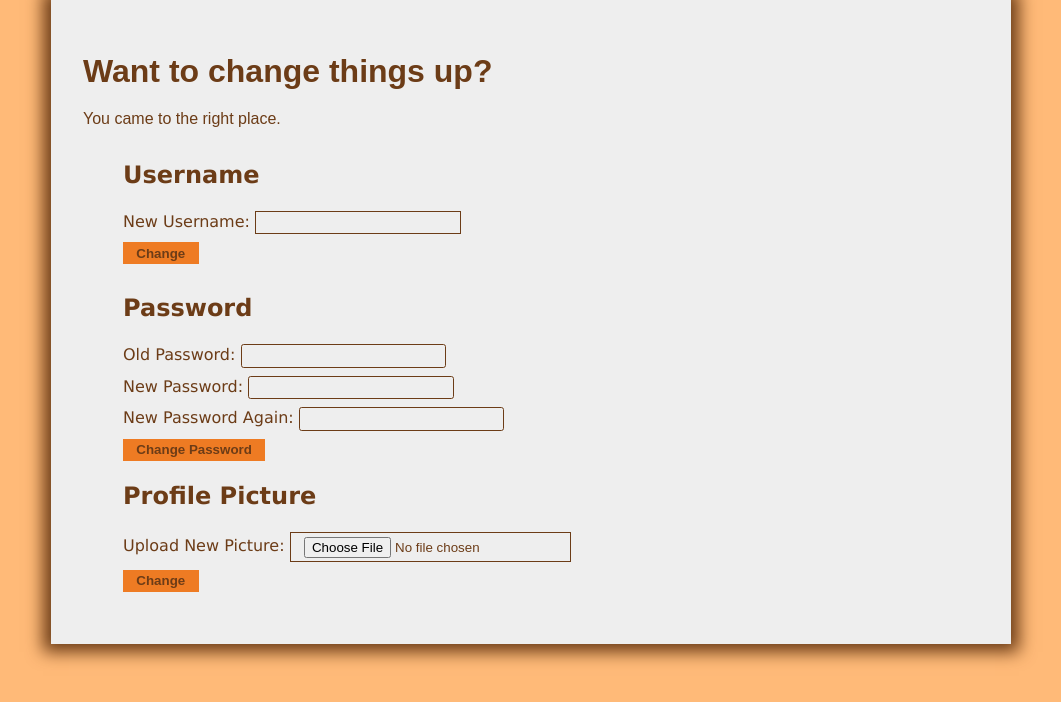
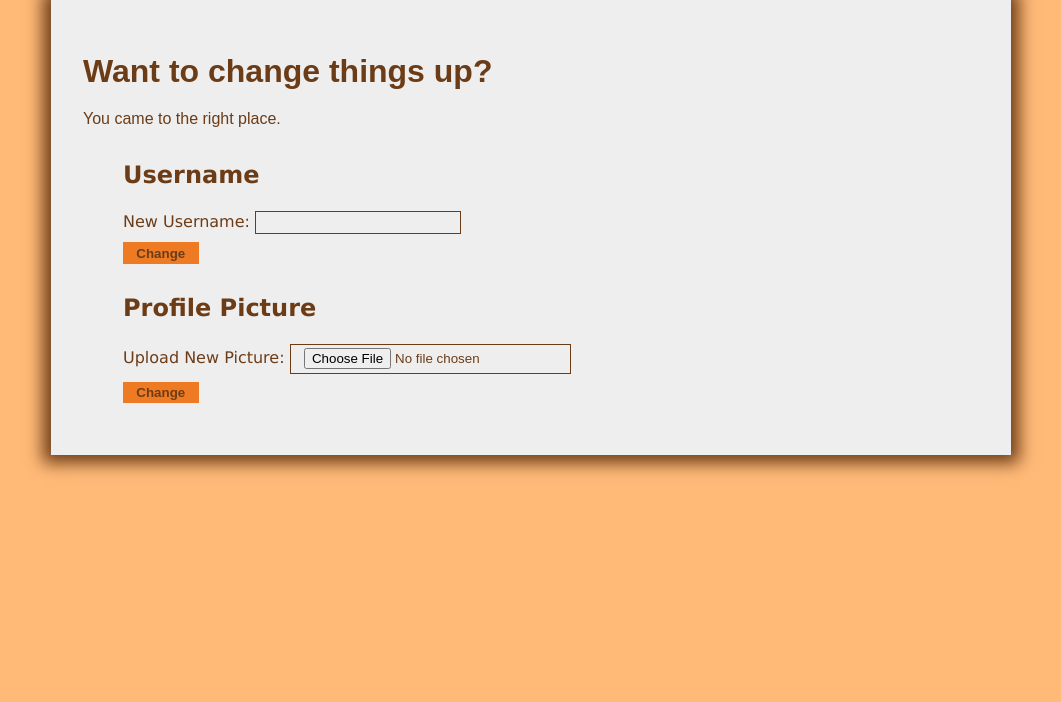
Before and after one commit to s-newman/skitter, a Flask app: page /settings in a window 1280 px wide. Shown: the part 65-767 px from the top of the page, without its empty margins (109-1170 px from the left). Run offline with Flask 2, Linux system fonts and the light colour scheme.

Commit message:
Remove password-changing functions
Dangit, users are authenticated via RIT LDAP.  What are we doing, trying to
change passwords?  Dumb, man.  You need sleep.

```diff
--- a/frontend/app/ui/static/js/settings-page.js
+++ b/frontend/app/ui/static/js/settings-page.js
@@ -24,11 +24,6 @@ $(document).ready(function() {
         });
     });
 
-    // Submit password change
-    $('#change-password').submit(function(event) {
-
-    });
-
     // Submit profile picture change
     $('#change-profile-pic').submit(function(event) {
 
--- a/frontend/app/ui/static/js/settings.js
+++ b/frontend/app/ui/static/js/settings.js
@@ -1,25 +1,3 @@
-/**
- * Checks if two password strings match.
- *
- * @param {string} first: The first password string.
- * @param {string} second: The second password string.
- * @param {Element} errorDiv: The div element which will contain any error text
- * to be displayed.
- * @param {Element} errorInput: The input element whose border should be
- * changed to red if the passwords don't match.
- */
-function checkMatch(first, second, errorDiv, errorInput) {
-    // Clear the error text if they match
-    if(first === second) {
-        errorDiv.empty();
-        errorInput.removeClass('error');
-    } else {
-        // Add the error text
-        errorDiv.html('Passwords do not match.');
-        errorInput.addClass('error');
-    }
-}
-
 /**
  * Verifies that an uploaded picture is within the required size limits.
  *
--- a/frontend/app/ui/templates/settings.html
+++ b/frontend/app/ui/templates/settings.html
@@ -19,23 +19,6 @@
             <li class="form-item"><input type="submit" value="Change"></li>
             <li class="form-item"><span id="username-error-text"></span></li>
         </form>
-        <form id="change-password">
-            <li class="form-item"><h2>Password</h2></li>
-            <li class="form-item">
-                <label>Old Password:</label>
-                <input type="password" id="old-password" class="border">
-            </li>
-            <li class="form-item">
-                <label>New Password:</label>
-                <input type="password" id="first-password" class="border">
-            </li>
-            <li class="form-item">
-                <label>New Password Again:</label>
-                <input type="password" id="second-password" class="border">
-                <span id="password-error-text"></span>
-            </li>
-            <li class="form-item"><input type="submit" value="Change Password"></li>
-        </form>
         <form id="change-profile-pic" enctype="multipart/form-data">
             <li class="form-item"><h2>Profile Picture</h2></li>
             <li class="form-item">
```
Also changed, not shown: frontend/app/ui/static/js/new-account.js (+0 -11 lines), frontend/app/ui/templates/new-account.html (+0 -9 lines).
